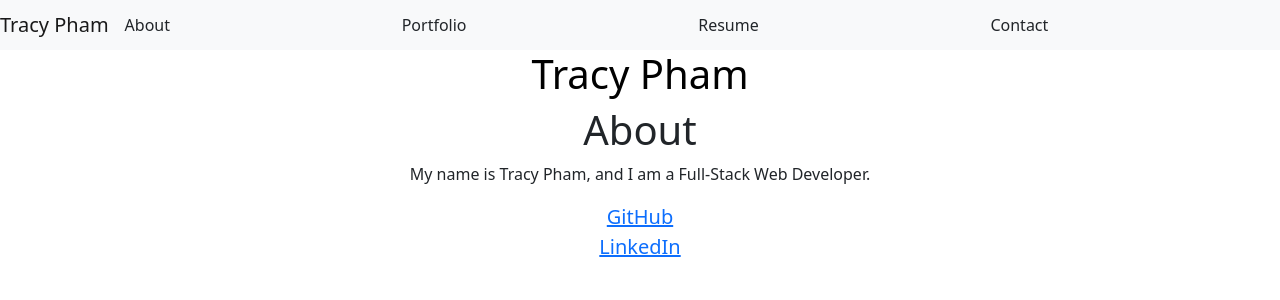
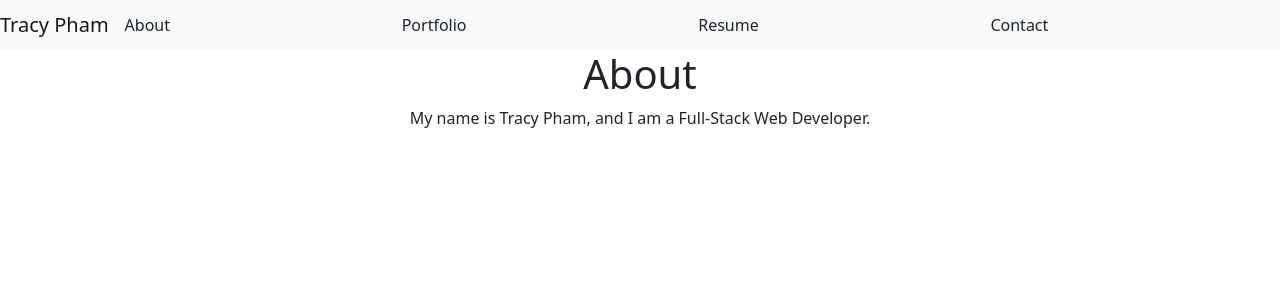
Before and after one commit to pham-tracy/react-portfolio, a React (Create React App) app: page / in a window 1280 px wide. Shown: the top 300 px of the page. Built offline with nearby package versions, Linux system fonts and the light colour scheme.

Commit message:
Remove header and footer

```diff
--- a/src/components/PortfolioContainer.js
+++ b/src/components/PortfolioContainer.js
@@ -4,7 +4,6 @@ import Contact from "./pages/Contact";
 import About from "./pages/About";
 import Resume from "./pages/Resume";
 import Portfolio from "./pages/Portfolio";
-import Header from "./Header";
 import Footer from "./Footer";
 
 export default function PortfolioContainer() {
@@ -39,11 +38,9 @@ export default function PortfolioContainer() {
       {/* We are passing the currentPage from state and the function to update it */}
 
       <NavTabs currentPage={currentPage} handlePageChange={handlePageChange} />
-      <Header />
 
       {/* Here we are calling the renderPage method which will return a component  */}
       {renderPage()}
-      <Footer />
     </div>
   );
 }
```
